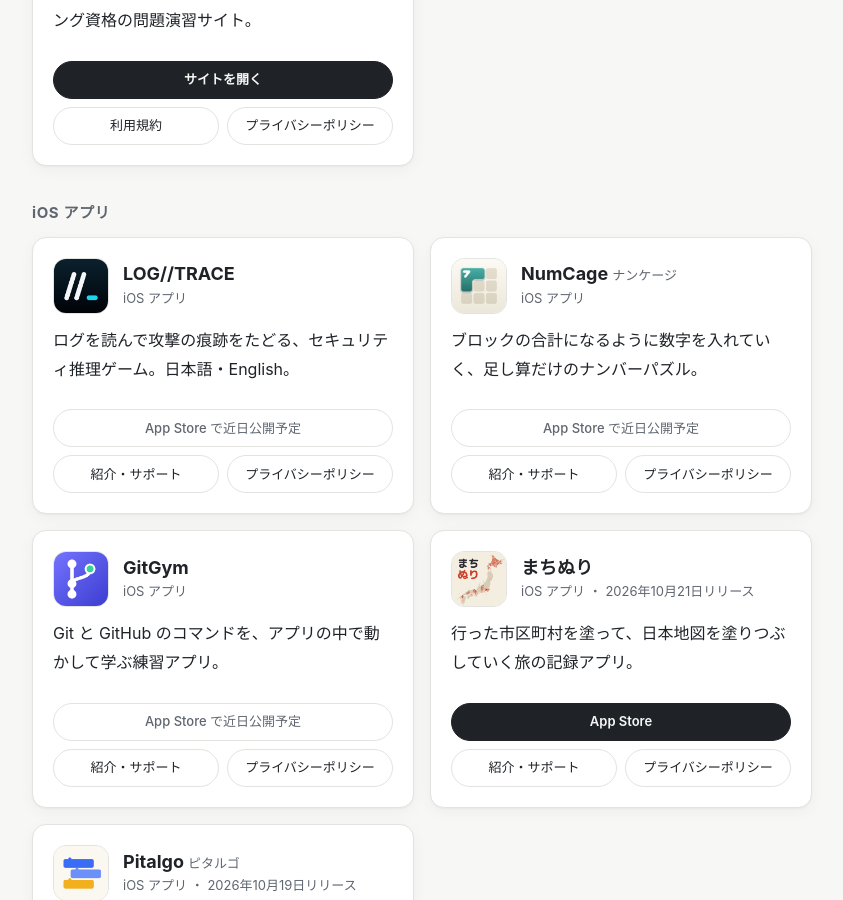
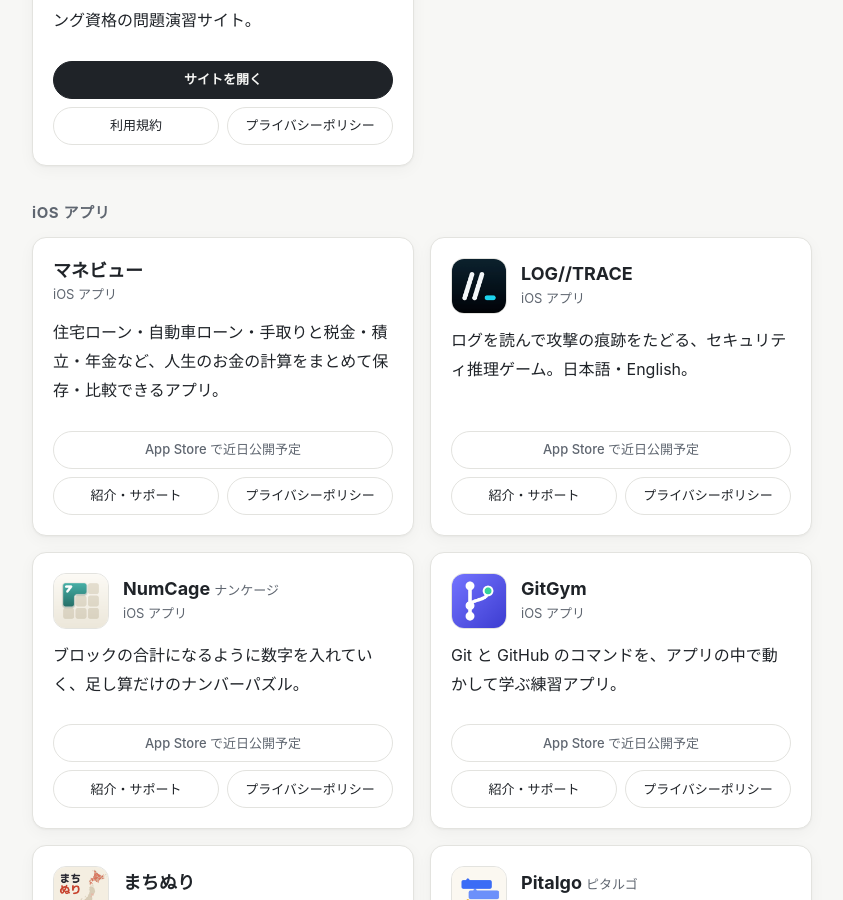
Before and after one commit to tsutsumi03/tsutsumi03.github.io, a Jekyll site: the page built from index.html, in a window 1280 px wide and 900 px high, scrolled down 359 px. Shown: the whole window, without its empty margins (218-1061 px from the left). Built offline with Jekyll 4.4.1, drawn with Linux system fonts in a browser that asks for light colours; part of the change alters nothing that is shown.

Commit message:
add: マネビューの紹介・サポートとプライバシーポリシーを追加
トップの一覧と README にも載せる。アイコンはまだ無いので一覧ではアイコンなしで出す。

Co-Authored-By: Claude Opus 5.5 <noreply@anthropic.com>
Claude-Session: https://claude.ai/code/session_01U64VK6urCdNXmUVCHDMbiF

```diff
--- a/_data/apps.yml
+++ b/_data/apps.yml
@@ -1,11 +1,22 @@
 # トップページの一覧と、各ページのパンくずに使う。
 # slug はこのサイト内のフォルダ名 (外部サイトのものは空)。
 # links の url は、このサイト内なら / から始まるパス、外部なら https:// から始まる URL。
-# icon はアプリアイコン (assets/icons/ に 192px 程度の PNG を置く)。
+# icon はアプリアイコン (assets/icons/ に 192px 程度の PNG を置く)。まだ無いアプリは書かないと、アイコンなしで表示する。
 # site は Web サービスの URL。
 # store は App Store の URL。まだ公開していないアプリは空にすると「近日公開予定」と表示する。
 # 並びは新しい順 (未公開のアプリは一番新しい扱いで先頭)。同じ種別の中でもこの順に並ぶ。
 # released は公開日 (YYYY-MM-DD)。公開済みのものだけ入れると、一覧に表示される。
+
+- name: マネビュー
+  slug: maneview
+  kind: iOS アプリ
+  store:
+  summary: 住宅ローン・自動車ローン・手取りと税金・積立・年金など、人生のお金の計算をまとめて保存・比較できるアプリ。
+  links:
+    - label: 紹介・サポート
+      url: /maneview/
+    - label: プライバシーポリシー
+      url: /maneview/privacy/
 
 - name: LOG//TRACE
   icon: /assets/icons/log-trace.png
--- /dev/null
+++ b/maneview/index.md
@@ -0,0 +1,43 @@
+---
+layout: default
+title: マネビュー
+---
+
+# マネビュー
+
+住宅ローン・自動車ローン・手取りと税金・積立・年金など、人生のお金の計算をまとめて行い、保存して比べられる iOS アプリです。
+
+住宅ローンの返済額と返済予定表、繰上げ返済・変動金利のシナリオ・住宅ローン控除、借り換え・借入可能額・ペアローン、自動車ローン (残価設定も)、年収からの手取りと社会保険料・税金、積立・NISA・iDeCo、年金の受け取り、保険の必要保障額を計算できます。保存した計算を合わせて、年ごとの収支と資産の推移を見るライフプランも作れます。計算は無料で使え、保存の件数を増やす・ローンを比べる・広告を消すなどは「プレミアム」で使えます。
+
+- [プライバシーポリシー](privacy/)
+- [お問い合わせフォーム](https://docs.google.com/forms/d/e/1FAIpQLSf9prGRTWOYUsAD3N3e-OWUS6TYQh31iDs2VO00CWwx6kY4Zw/viewform)
+
+## よくある質問
+
+### 計算結果は正確ですか？
+目安です。実際の金額は、金融機関の条件・自治体・制度の改正などで変わります。税金・社会保険料の計算は概算で、税理士・ファイナンシャルプランナーなどの専門家の助言の代わりにはなりません。本アプリは試算のための道具で、金融商品の勧誘や助言をするものではありません。
+
+### いつの税制で計算していますか？
+「設定 → 計算について」で、計算に使っている税制・社会保険料の対象年と、データを確かめた基準日、主な出典を確認できます。制度が改正されたら、アプリの更新で値を新しくします。
+
+### 入力した金額や保存した計算はどこにありますか？
+お使いの端末の中だけに保存されます。開発者のサーバーには送りません。アカウント登録もありません。アプリを削除すると消え、機種変更で引き継ぐ機能はありません。
+
+### 保存した計算を消したい
+ホーム画面の一覧で、消したい計算を左にスワイプして「削除」を押してください。最初に入れた年齢・年収は「設定 → 入力した内容を消す」で消せます。
+
+### 購入したプレミアムが使えない・機種変更した
+「設定 → 購入を復元」を押してください。同じ Apple アカウントで購入していれば、そのまま使えます。
+
+### サブスクリプションを解約したい
+iPhone の「設定」アプリ → 一番上の自分の名前 →「サブスクリプション」から解約できます。解約しても、期間の終わりまではプレミアムを使えます。
+
+### ウィジェットに何も出ない
+ウィジェットはプレミアムの機能です。住宅ローンか自動車ローンを保存し、初回の返済日を入れると、次回の返済額と残高が表示されます。
+
+## お問い合わせ
+不具合のご報告・ご要望は、[お問い合わせフォーム](https://docs.google.com/forms/d/e/1FAIpQLSf9prGRTWOYUsAD3N3e-OWUS6TYQh31iDs2VO00CWwx6kY4Zw/viewform)からお送りください。お使いの端末 (例: iPhone 15 / iOS 26) と、アプリのバージョン (「設定 → このアプリ → バージョン」) を添えていただけると助かります。返信を希望する場合は、フォームにメールアドレスを書いてください。
+
+---
+
+運営者: Takuro Tsutsumi
--- /dev/null
+++ b/maneview/privacy/index.md
@@ -0,0 +1,45 @@
+---
+layout: default
+title: マネビュー プライバシーポリシー
+---
+
+# マネビュー プライバシーポリシー
+
+最終更新日: 2026-10-25
+
+「マネビュー」(以下「本アプリ」) は、住宅ローン・自動車ローン・手取りと税金・積立・年金などのお金の計算をまとめて行う iOS アプリです。本アプリ自身は、あなたの氏名・メールアドレスなどの個人情報や、入力した金額を外部に送信しません。ただし、無料で提供するために広告を表示しており、広告の配信にあたって Google が情報を取得することがあります (下記「広告について」)。
+
+## 入力した情報と、端末内に保存する情報
+計算に入れた金額・金利・条件、保存した計算、最初に入れた年齢・年収、設定、購入済みかどうか、保存した回数 (レビューのお願いを出すかの判断に使います) は、**あなたの端末の中だけ**に保存されます。これらは開発者にも広告の配信事業者にも送信されません。本アプリにはアカウントやログインの仕組みがありません。
+
+- ウィジェットに表示する返済額・残高は、同じ端末の中でアプリからウィジェットへ渡すだけで、外部には送信しません。
+- アプリを削除すると、これらの情報も削除されます。保存した計算はホーム画面の一覧から、年齢・年収は設定画面から、いつでも消せます。
+- CSV・PDF の書き出しで作ったファイルは、あなたが選んだ保存先・共有先にだけ渡されます。その後の管理はあなたが行います。
+
+## 広告について
+本アプリは、無料版で Google AdMob を使ってバナー広告を表示します。広告の配信・効果の測定・不正の防止のために、Google は広告 ID (IDFA)、IP アドレスとそこから推定されるおおよその位置、端末の情報、広告の閲覧やタップなどの操作の情報、アプリの動作に関する情報 (クラッシュ・パフォーマンス) を取得することがあります。取得された情報は Google のプライバシーポリシーに従って取り扱われます。開発者は、Google が取得した個人を特定できる情報にアクセスしません。
+
+- 追跡の許可: iOS では、広告をあなたに合ったものにするため、「追跡の許可」をお尋ねします。許可しなくても、本アプリはすべての機能を使えます (表示される広告が、あなたに合わないものになります)。設定アプリの「プライバシーとセキュリティ」→「トラッキング」から、いつでも変更できます。
+- 同意の確認: EU・英国・スイスなどでは、法令に従い、広告に関する同意を確認する画面を表示します。
+- 入力した金額・保存した計算・年齢・年収は、広告の配信には使いません。
+- プレミアムを購入すると、広告は表示されず、広告のための情報の取得も行いません。
+
+Google による情報の取り扱い: <https://policies.google.com/technologies/partner-sites>
+
+## アプリ内課金について
+プレミアム (買い切り・年額・月額) の購入・復元は、Apple の App Store の仕組み (StoreKit) で行います。支払い方法・Apple アカウントの情報は Apple が取り扱い、開発者は受け取りません。本アプリは、購入が済んでいるかどうかを、Apple から端末に届く購入の情報で確かめて端末内に保存するだけで、購入の履歴を外部に送信しません。サブスクリプションの管理・解約は、iPhone の「設定」アプリから行えます。
+
+## 外部への通信
+計算は、すべて端末の中で行います。外部と通信するのは、広告の配信 (Google) と、アプリ内課金 (Apple) のときだけです。レビューのお願いは、Apple の仕組みで表示します。また、設定画面の「プライバシーポリシー」などを押すと、端末のブラウザでそのページを開きます。
+
+## 第三者への提供
+本アプリは、個人情報を収集しないため、第三者に提供することはありません。広告の配信事業者 (Google) が取得する情報は、上記「広告について」のとおりです。
+
+## 変更
+本ポリシーを変更するときは、このページを更新します。データの取り扱いが変わる機能 (利用状況の解析・データの同期など) を追加する場合は、事前にこのページで取り扱いを説明します。
+
+## 運営者・お問い合わせ
+- 運営者: Takuro Tsutsumi
+- お問い合わせ: [サポートページ](../) のお問い合わせフォームから
+
+お問い合わせフォームに入力された内容は、返信と不具合の調査のためにのみ使用し、第三者には提供しません。メールアドレスは、返信を希望する場合にのみご記入ください。
```
Also changed, not shown: README.md.
